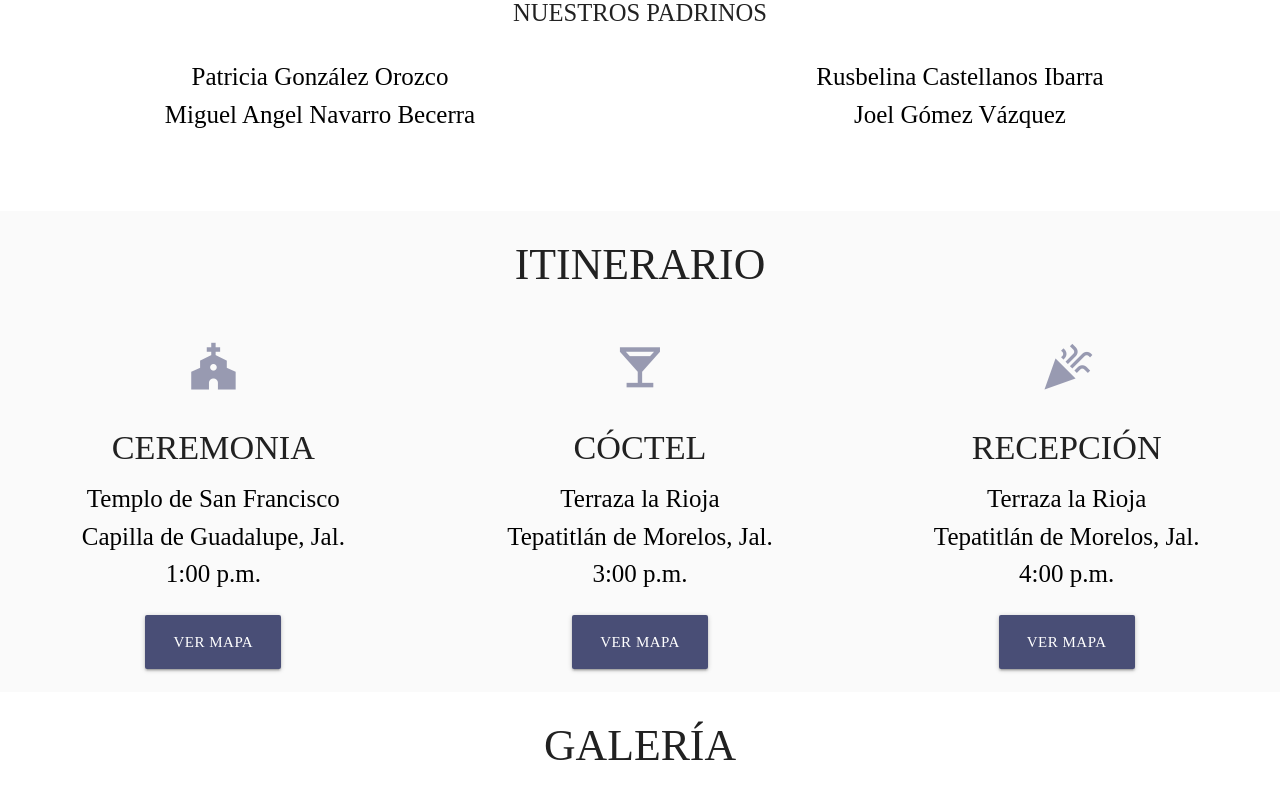
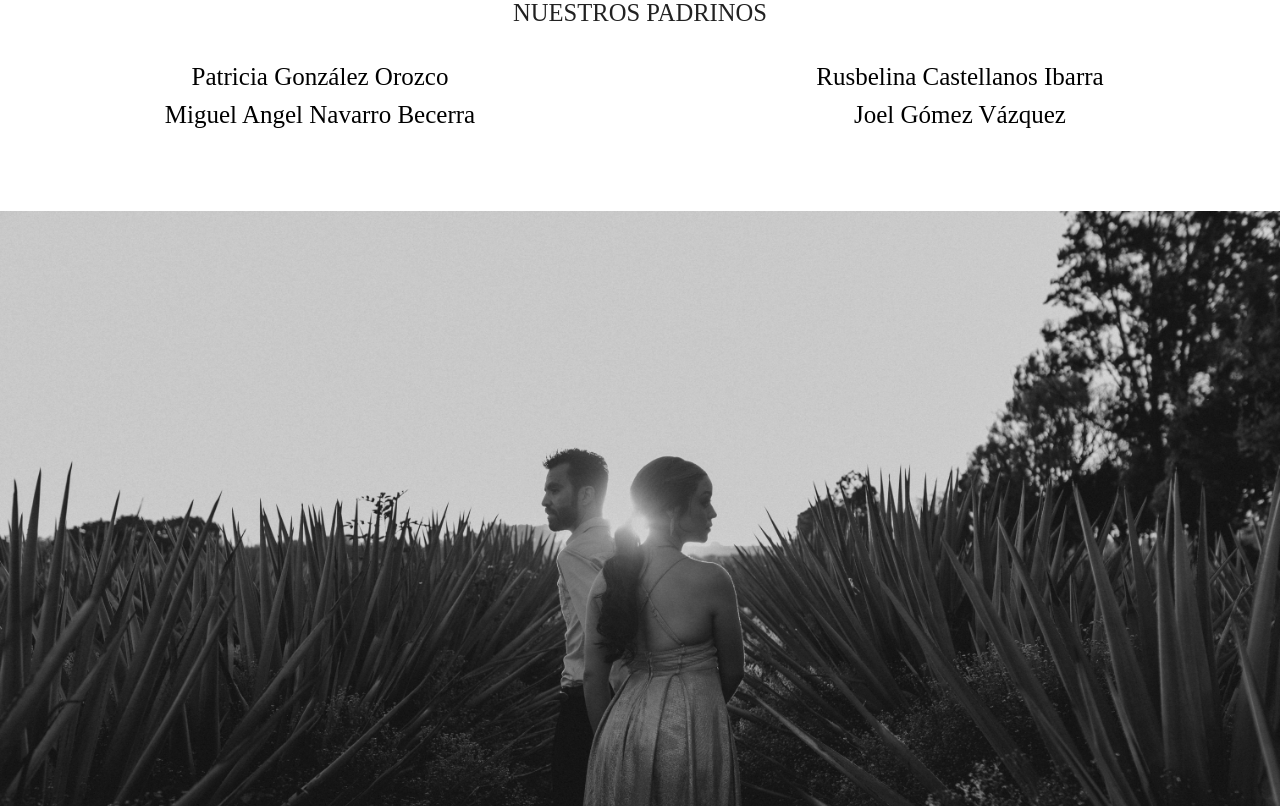
Before and after one commit to Diego448/wedding_control, a Flask app: page / in a window 1280 px wide. Shown: the part 1317-2123 px from the top of the page. Run offline with Flask 3, Linux system fonts and the light colour scheme; some libraries are stand-ins or nearby versions; some web fonts are replaced.

Commit message:
confirm condition, gifs message and new picture

```diff
--- a/templates/parallax-template/index.html
+++ b/templates/parallax-template/index.html
@@ -158,7 +158,11 @@
         <br><br>
       </div>
   </div>
+
 </div>
+</div>
+<div class="col s12">
+  <img class="responsive-img" src="{{ url_for('static', filename='ZyDmed.jpg') }}">
 </div>
 <div id="places">
   <div class="row grey lighten-5">
@@ -257,6 +261,9 @@
         <div class="col s12 center">
           <h3><i class="mdi-content-send brown-text"></i></h3>
           <h4 class="header center light cormorant-upright-regular">SUGERENCIA DE REGALOS</h4>
+          <div >
+            <a class="ex4 center black-text cormorant-upright-regular" >Contar con su presencia en este día tan especial, será para nosotros el mejor regalo, pero si desean obsequiarnos algo, les dejamos nuestra sugerencia. </a><br>
+          </div>
           <div class="section">
             <div class="row">
               <div class="col s12 m5 l4 liverpool-pink offset-m1 offset-l2">
@@ -305,7 +312,9 @@
               <h4 class="cinzel-oficial">CONFIRMA TU ASISTENCIA</h4>
               <h4 class="cormorant-upright-regular">{{ invite_data['name'] }}</h4>
               <h5 class="cormorant-upright-regular">Favor de confirmar tu asistencia antes del 15 de mayo</h5>
-              <h5 class="cormorant-upright-regular"> Hemos reservado {{ invite_data['adults'] }} lugares para ti.</h5>
+
+              <h5 class="cormorant-upright-regular"> Hemos reservado {{ invite_data['adults'] }} {% if invite_data['adults'] | int == 1 %}lugar {% endif %} {% if invite_data['adults'] | int > 1 %}lugares {% endif %} para ti.</h5>
+
               {% if invite_data['children'] | int > 0 %}
               <h5 class="cormorant-upright-regular"> Los  chiquitines están invitados.</h5>
               {% endif %}
```
Also changed, not shown: static/ZyDmed.jpg (added).
